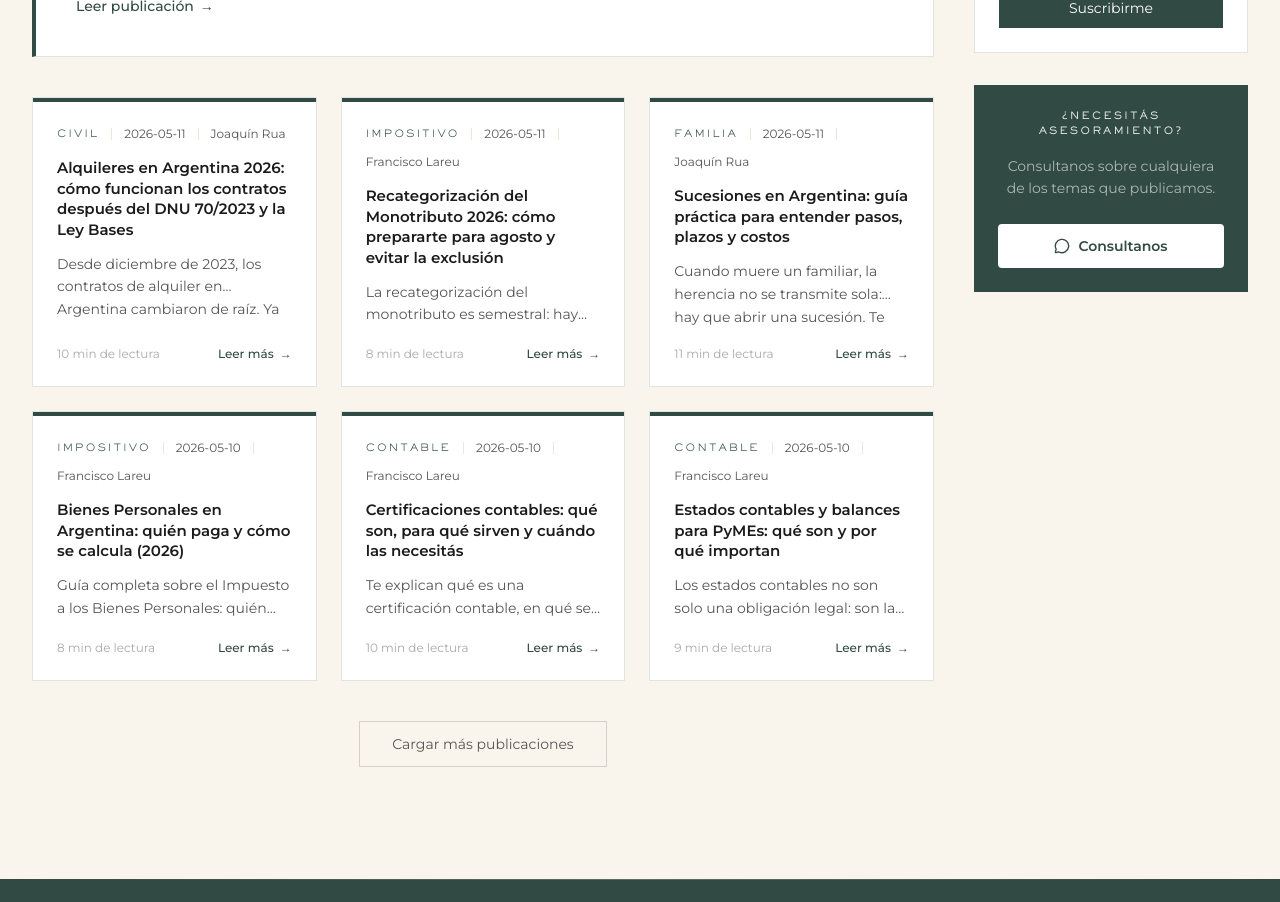
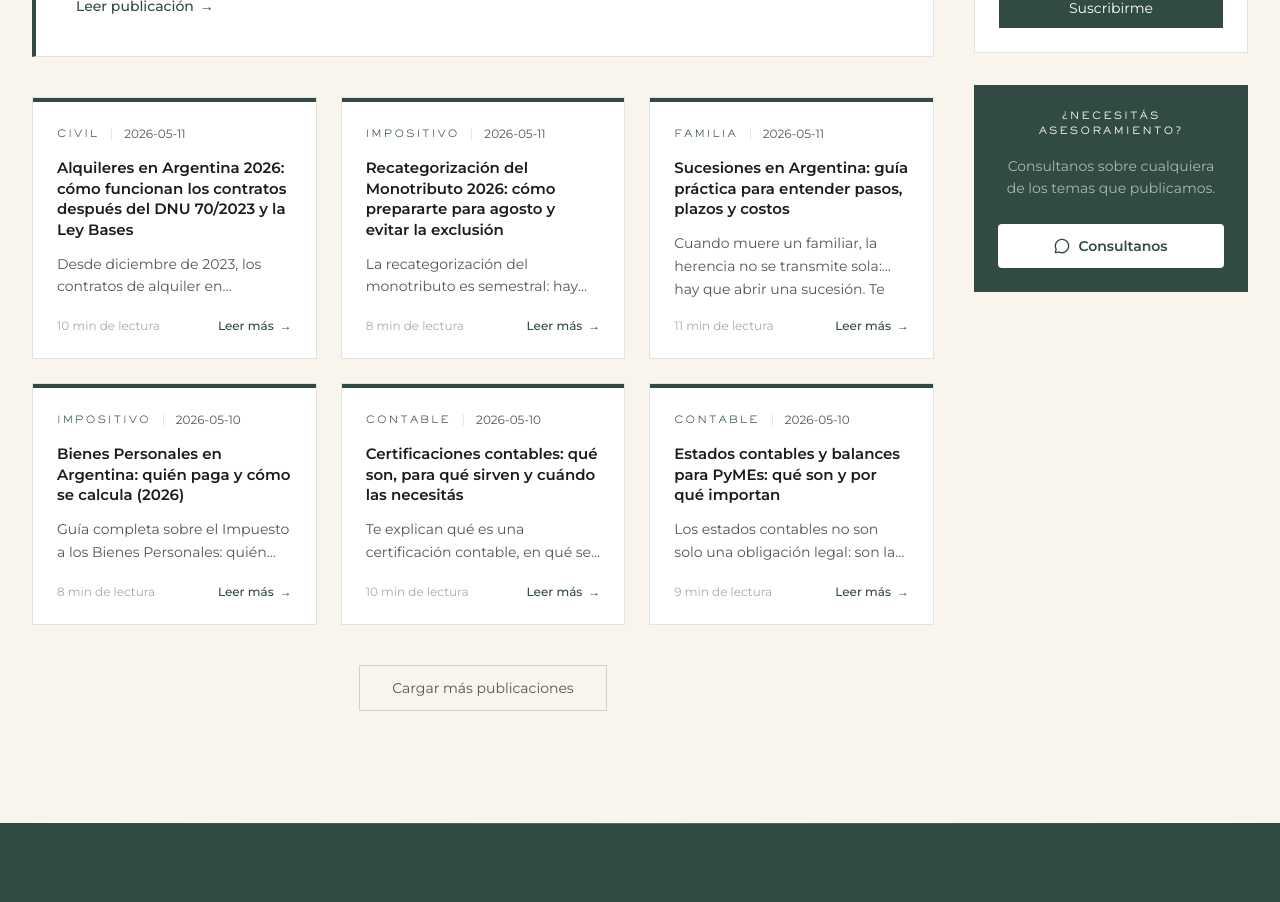
Before and after one commit to RuaLareu/rualareu-web, a Next.js app: page /blog in a window 1280 px wide. Shown: the part 960-1862 px from the top of the page. Built offline with nearby package versions, Linux system fonts and the light colour scheme.

Commit message:
fix(blog): cards simétricas — quitar autor del header (evita wrap a 2 líneas)

```diff
--- a/src/app/blog/BlogContent.tsx
+++ b/src/app/blog/BlogContent.tsx
@@ -56,12 +56,10 @@
 
 function PostCard({
   post,
-  author,
   readTime,
   delay,
 }: {
   post: BlogPost;
-  author: string;
   readTime: number;
   delay: number;
 }) {
@@ -73,14 +71,12 @@
       >
         <div className="h-1 bg-primary group-hover:bg-primary/80 transition-colors duration-200" />
         <div className="flex flex-col flex-1 p-6">
-          <div className="flex items-center flex-wrap gap-3 mb-4">
+          <div className="flex items-center gap-3 mb-4 whitespace-nowrap">
             <span className="text-[#314A43] text-[10px] font-sackers-light tracking-[0.2em]">
               {post.category}
             </span>
             <span className="w-px h-3 bg-primary-light" />
             <span className="text-text-secondary text-xs">{post.date}</span>
-            <span className="w-px h-3 bg-primary-light" />
-            <span className="text-text-secondary text-xs">{author}</span>
           </div>
           <h3 className="font-semibold text-text text-[15px] leading-snug mb-3 group-hover:text-[#314A43] transition-colors">
             {post.title}
@@ -282,7 +278,6 @@
                     <PostCard
                       key={post.slug}
                       post={post}
-                      author={post.author}
                       readTime={estimateReadTime(post.content)}
                       delay={i * 60}
                     />
```
